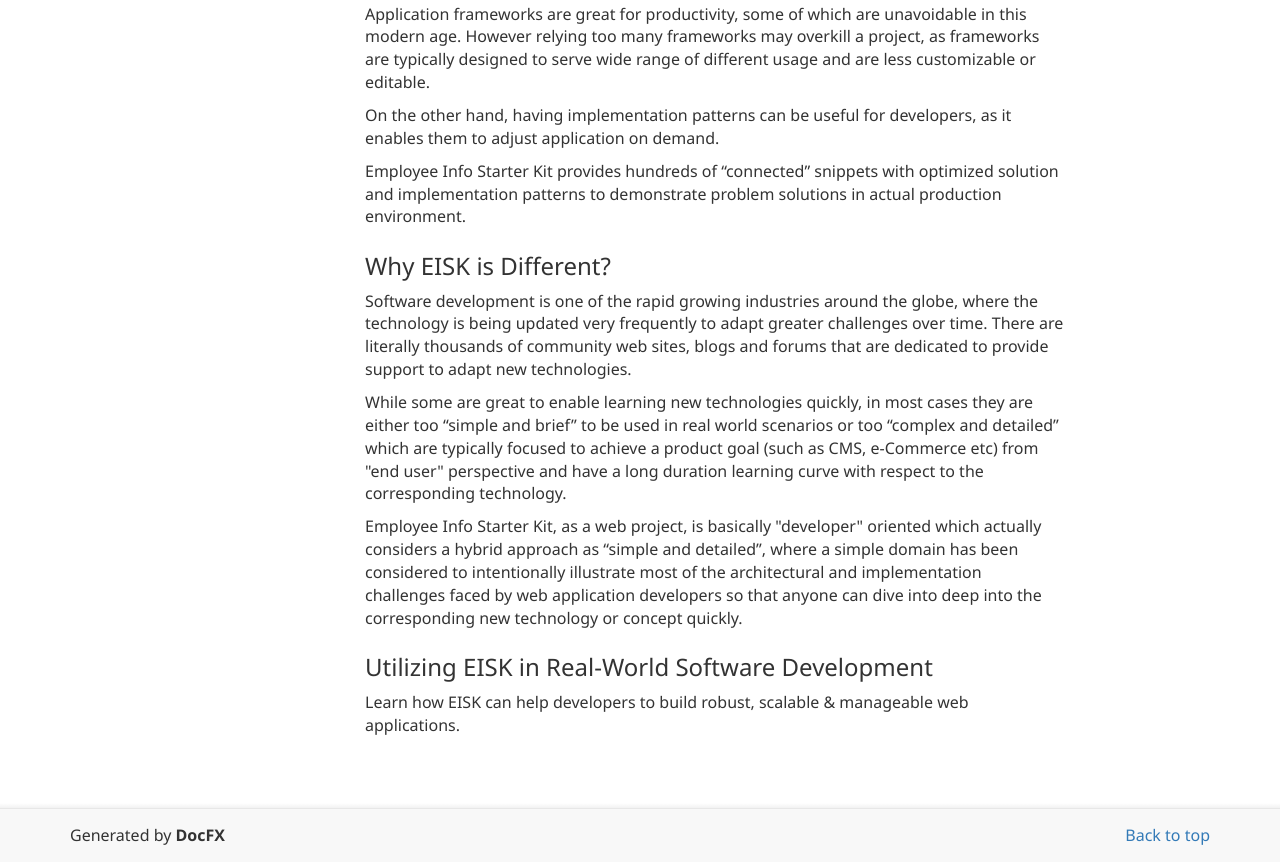
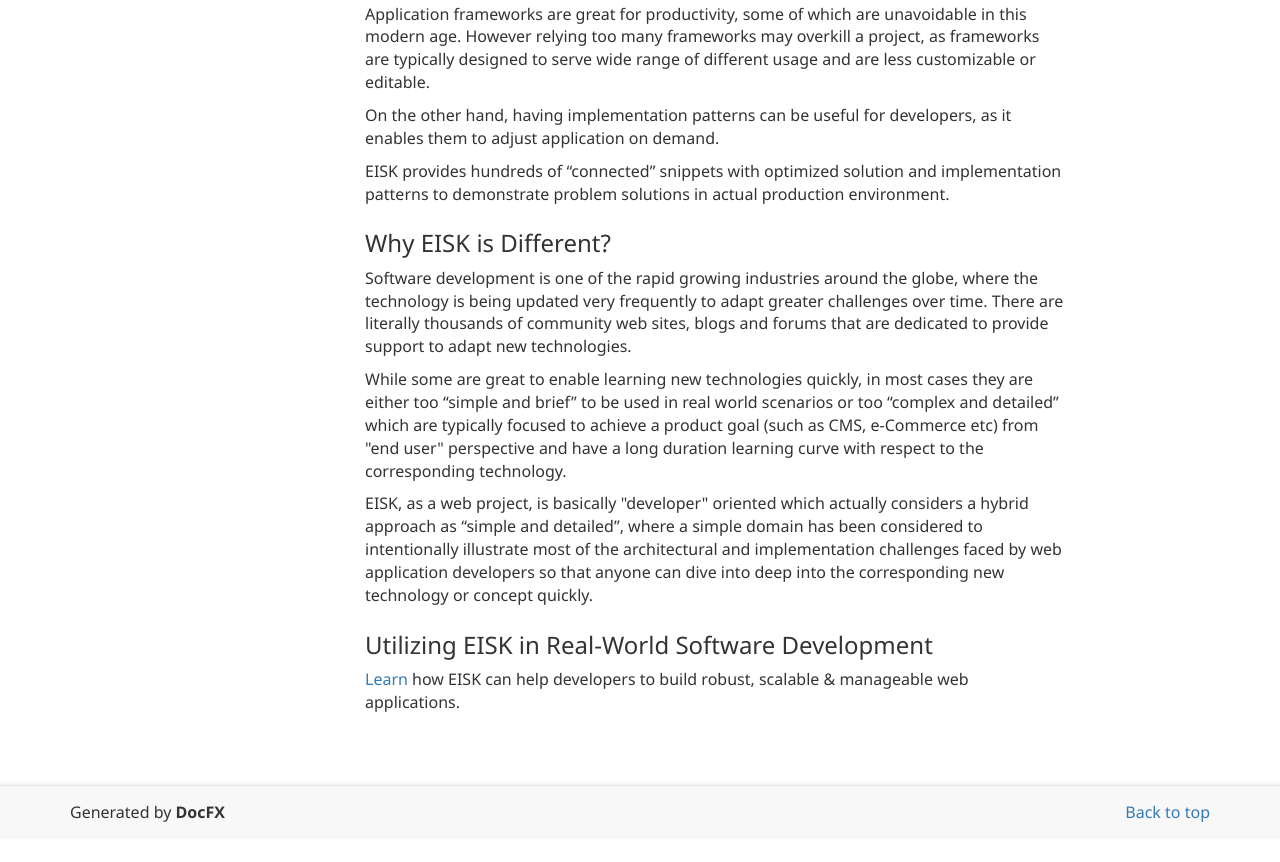
Before and after one commit to EISK/eisk.webapi, a plain HTML site: page docs/get-started/what-is-eisk.html in a window 1280 px wide. Shown: the part 1150-2012 px from the top of the page. After the commit the page ends 1989 px from the top, so only its background shows below. Drawn offline with Linux system fonts and the light colour scheme.

Commit message:
Update content

```diff
--- a/docs/get-started/what-is-eisk.html
+++ b/docs/get-started/what-is-eisk.html
@@ -109,13 +109,13 @@
 <h3 id="why-eisk-is-not-a-framework">Why EISK is Not a Framework?</h3>
 <p>Application frameworks are great for productivity, some of which are unavoidable in this modern age. However relying too many frameworks may overkill a project, as frameworks are typically designed to serve wide range of different usage and are less customizable or editable.</p>
 <p>On the other hand, having implementation patterns can be useful for developers, as it enables them to adjust application on demand.</p>
-<p>Employee Info Starter Kit provides hundreds of “connected” snippets with optimized solution and implementation patterns to demonstrate problem solutions in actual production environment.</p>
+<p>EISK provides hundreds of “connected” snippets with optimized solution and implementation patterns to demonstrate problem solutions in actual production environment.</p>
 <h3 id="why-eisk-is-different">Why EISK is Different?</h3>
 <p>Software development is one of the rapid growing industries around the globe, where the technology is being updated very frequently to adapt greater challenges over time. There are literally thousands of community web sites, blogs and forums that are dedicated to provide support to adapt new technologies.</p>
 <p>While some are great to enable learning new technologies quickly, in most cases they are either too “simple and brief” to be used in real world scenarios or too “complex and detailed” which are typically focused to achieve a product goal (such as CMS, e-Commerce etc) from &quot;end user&quot; perspective and have a long duration learning curve with respect to the corresponding technology.</p>
-<p>Employee Info Starter Kit, as a web project, is basically &quot;developer&quot; oriented which actually considers a hybrid approach as “simple and detailed”, where a simple domain has been considered to intentionally illustrate most of the architectural and implementation challenges faced by web application developers so that anyone can dive into deep into the corresponding new technology or concept quickly.</p>
+<p>EISK, as a web project, is basically &quot;developer&quot; oriented which actually considers a hybrid approach as “simple and detailed”, where a simple domain has been considered to intentionally illustrate most of the architectural and implementation challenges faced by web application developers so that anyone can dive into deep into the corresponding new technology or concept quickly.</p>
 <h3 id="utilizing-eisk-in-real-world-software-development">Utilizing EISK in Real-World Software Development</h3>
-<p>Learn how EISK can help developers to build robust, scalable &amp; manageable web applications.</p>
+<p><a href="https://eisk.github.io/eisk.webapi/docs/application-development/handson-walkthrough-create-service-api.html">Learn</a> how EISK can help developers to build robust, scalable &amp; manageable web applications.</p>
 </article>
           </div>
 
```
Also changed, not shown: manifest.json.
